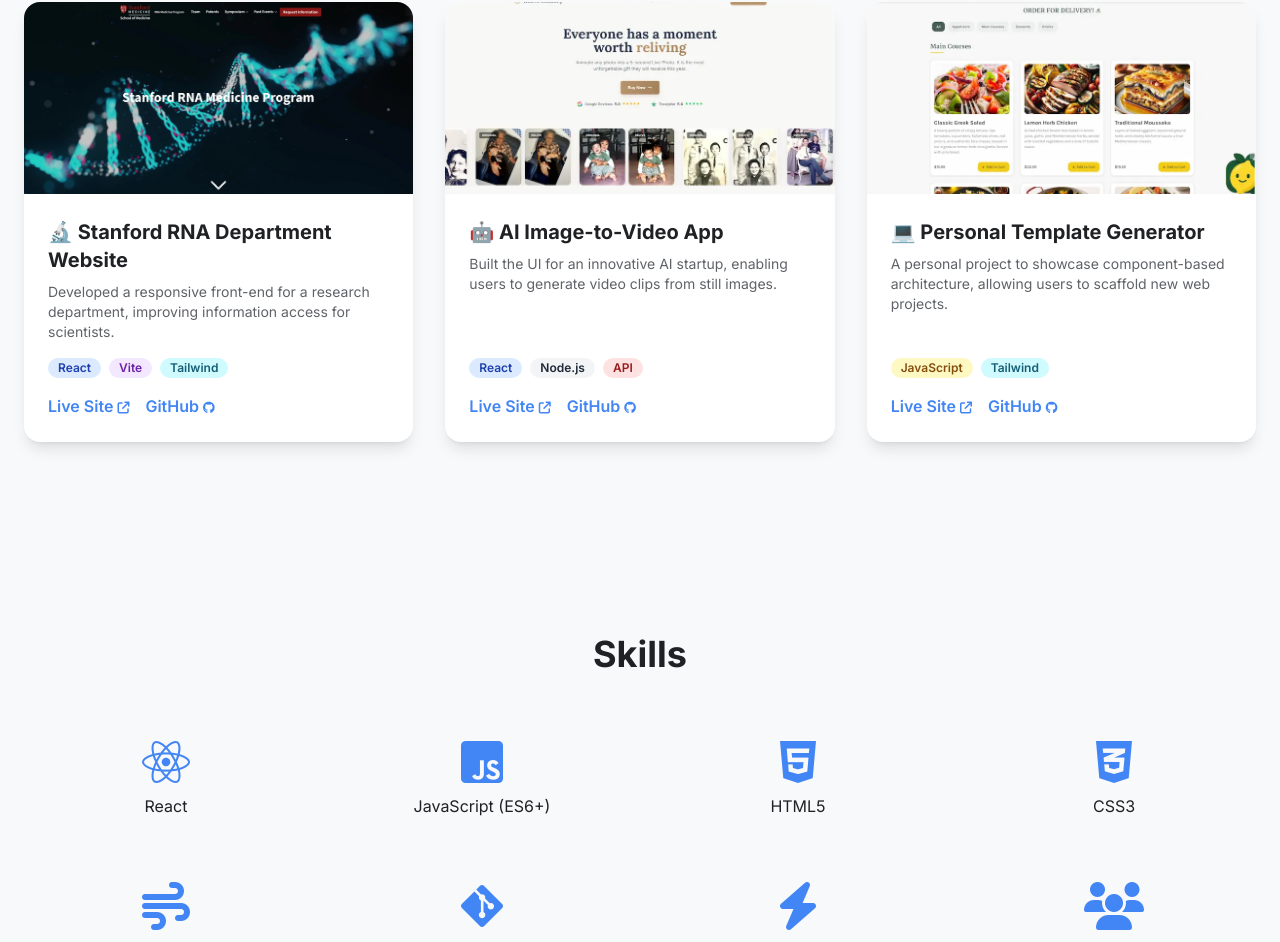
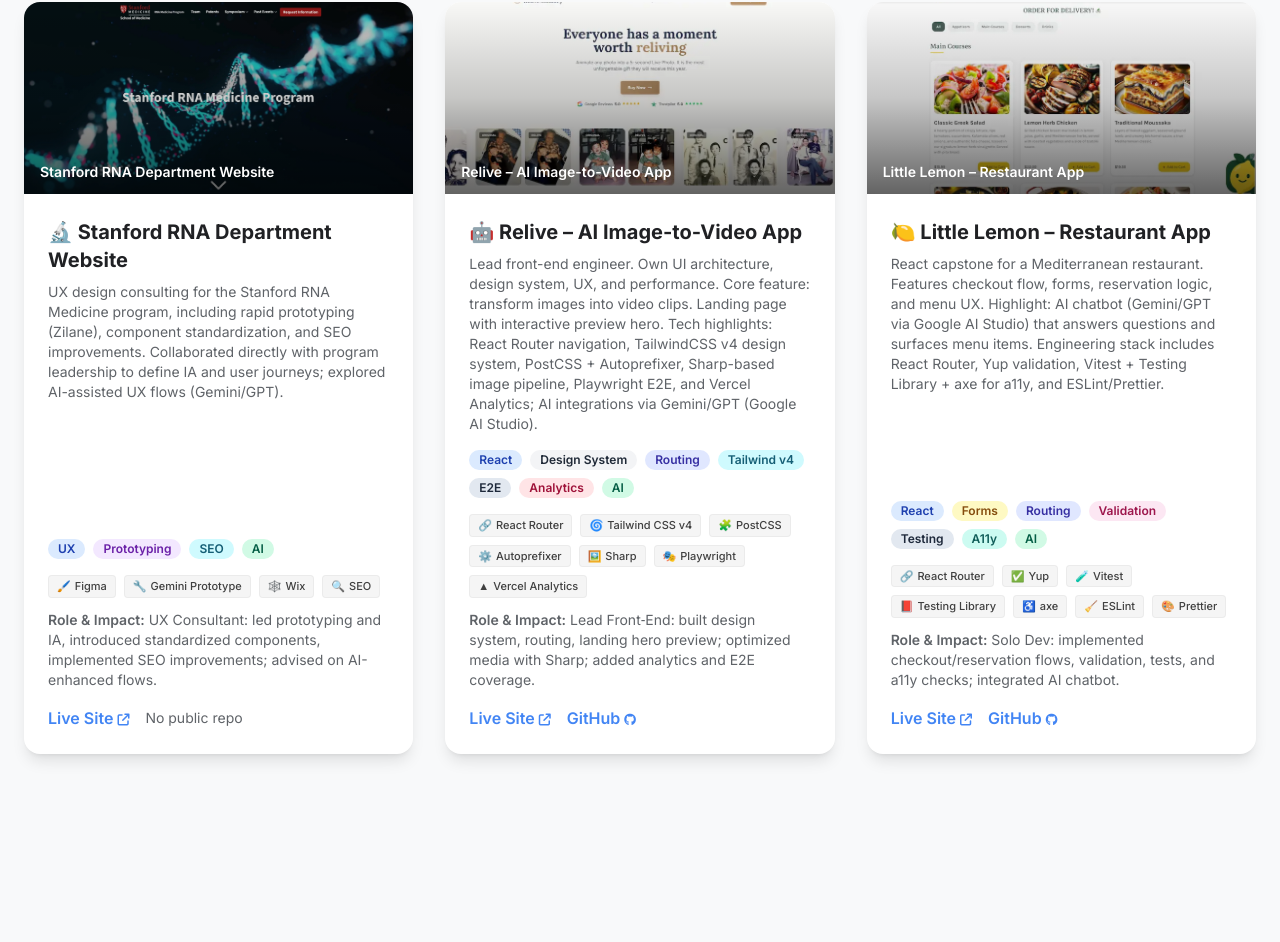
Before and after one commit to heyitschien/chien-dev-portfolio, a React (Vite) app: page / in a window 1280 px wide. Shown: the part 1515-2457 px from the top of the page. Built offline with nearby package versions, Linux system fonts and the light colour scheme.

Commit message:
update project sections with better icons

```diff
--- a/components/Projects.tsx
+++ b/components/Projects.tsx
@@ -4,8 +4,32 @@
 import { Project } from '../types';
 import Section from './Section';
 
+// Lightweight icon mapping for tooling badges
+const TOOL_EMOJI: Record<string, string> = {
+    'React Router': '🔗',
+    'Tailwind CSS v4': '🌀',
+    'Tailwind v4': '🌀',
+    PostCSS: '🧩',
+    Autoprefixer: '⚙️',
+    Sharp: '🖼️',
+    Playwright: '🎭',
+    'Vercel Analytics': '▲',
+    Yup: '✅',
+    Vitest: '🧪',
+    'Testing Library': '📕',
+    axe: '♿',
+    ESLint: '🧹',
+    Prettier: '🎨',
+    // Stanford / UX stack
+    Figma: '🖌️',
+    'Zilane Prototype': '⚡',
+    Wix: '🕸️',
+    SEO: '🔍',
+};
+
 const ProjectCard: React.FC<{ project: Project }> = ({ project }) => (
     <div className="bg-surface-light dark:bg-surface-dark rounded-2xl overflow-hidden shadow-lg hover:shadow-2xl transition-shadow duration-300 transform hover:-translate-y-1 flex flex-col">
+        <div className="relative h-48">
             <picture>
                 {project.imageWebp && (
                     <source type="image/webp" srcSet={project.imageWebp} />
@@ -13,11 +37,16 @@
                 <img
                     src={project.imageJpg || project.imageUrl}
                     alt={project.title}
-                className="w-full h-48 object-cover"
+                    className="w-full h-full object-cover"
                     loading="lazy"
                     decoding="async"
                 />
             </picture>
+            <div className="absolute inset-0 bg-gradient-to-t from-black/60 via-black/20 to-transparent" />
+            <div className="absolute bottom-3 left-4 text-white font-semibold text-sm drop-shadow-sm">
+                {project.title.replace(/^[^A-Za-z0-9]+\s*/, '')}
+            </div>
+        </div>
         <div className="p-6 flex flex-col flex-grow">
             <h3 className="text-xl font-bold mb-2">{project.title}</h3>
             <p className="text-on-surface-variant-light dark:text-on-surface-variant-dark mb-4 text-sm flex-grow">{project.description}</p>
@@ -26,9 +55,31 @@
                     <span key={tag.name} className={`text-xs font-semibold px-2.5 py-0.5 rounded-full ${tag.colorClass}`}>{tag.name}</span>
                 ))}
             </div>
-            <div className="flex space-x-4 mt-auto">
+            {project.tooling && project.tooling.length > 0 && (
+                <div className="mb-3 flex flex-wrap gap-2">
+                    {project.tooling.map(tool => (
+                        <span
+                            key={tool}
+                            className="text-[11px] font-medium px-2 py-0.5 rounded bg-neutral-100 dark:bg-neutral-800 text-neutral-700 dark:text-neutral-200 border border-neutral-200/60 dark:border-neutral-700/60"
+                            title={tool}
+                        >
+                            <span className="mr-1" aria-hidden>{TOOL_EMOJI[tool] ?? '🔧'}</span>{tool}
+                        </span>
+                    ))}
+                </div>
+            )}
+            {project.roleImpact && (
+                <p className="text-sm text-on-surface-variant-light dark:text-on-surface-variant-dark mb-4">
+                    <span className="font-semibold">Role &amp; Impact:</span> {project.roleImpact}
+                </p>
+            )}
+            <div className="flex items-center space-x-4 mt-auto">
                 <a href={project.liveUrl} target="_blank" rel="noopener noreferrer" className="font-semibold text-primary-light dark:text-primary-dark hover:underline">Live Site <i className="fa-solid fa-arrow-up-right-from-square text-xs"></i></a>
+                {project.githubUrl ? (
                     <a href={project.githubUrl} target="_blank" rel="noopener noreferrer" className="font-semibold text-primary-light dark:text-primary-dark hover:underline">GitHub <i className="fa-brands fa-github text-xs"></i></a>
+                ) : (
+                    <span className="text-on-surface-variant-light dark:text-on-surface-variant-dark text-sm">No public repo</span>
+                )}
             </div>
         </div>
     </div>
--- a/constants.ts
+++ b/constants.ts
@@ -4,44 +4,60 @@
 export const PROJECTS: Project[] = [
   {
     title: '🔬 Stanford RNA Department Website',
-    description: 'Developed a responsive front-end for a research department, improving information access for scientists.',
+    description: 'UX design consulting for the Stanford RNA Medicine program, including rapid prototyping (Zilane), component standardization, and SEO improvements. Collaborated directly with program leadership to define IA and user journeys; explored AI-assisted UX flows (Gemini/GPT).',
     tags: [
-      { name: 'React', colorClass: 'bg-blue-100 text-blue-800 dark:bg-blue-900 dark:text-blue-200' },
-      { name: 'Vite', colorClass: 'bg-purple-100 text-purple-800 dark:bg-purple-900 dark:text-purple-200' },
-      { name: 'Tailwind', colorClass: 'bg-cyan-100 text-cyan-800 dark:bg-cyan-900 dark:text-cyan-200' },
+      { name: 'UX', colorClass: 'bg-blue-100 text-blue-800 dark:bg-blue-900 dark:text-blue-200' },
+      { name: 'Prototyping', colorClass: 'bg-purple-100 text-purple-800 dark:bg-purple-900 dark:text-purple-200' },
+      { name: 'SEO', colorClass: 'bg-cyan-100 text-cyan-800 dark:bg-cyan-900 dark:text-cyan-200' },
+      { name: 'AI', colorClass: 'bg-emerald-100 text-emerald-800 dark:bg-emerald-900 dark:text-emerald-200' },
     ],
+    tooling: ['Figma', 'Gemini Prototype', 'Wix', 'SEO'],
+    roleImpact: 'UX Consultant: led prototyping and IA, introduced standardized components, implemented SEO improvements; advised on AI-enhanced flows.',
     imageUrl: '/projects/stanford.jpg',
     imageWebp: '/projects/stanford.webp',
     imageJpg: '/projects/stanford.jpg',
-    liveUrl: '#',
-    githubUrl: '#',
+    liveUrl: 'https://www.stanfordrnamedicine.com/',
+    githubUrl: '', // Wix project (no public repo)
   },
   {
-    title: '🤖 AI Image-to-Video App',
-    description: 'Built the UI for an innovative AI startup, enabling users to generate video clips from still images.',
+    title: '🤖 Relive – AI Image-to-Video App',
+    description: 'Lead front-end engineer. Own UI architecture, design system, UX, and performance. Core feature: transform images into video clips. Landing page with interactive preview hero. Tech highlights: React Router navigation, TailwindCSS v4 design system, PostCSS + Autoprefixer, Sharp-based image pipeline, Playwright E2E, and Vercel Analytics; AI integrations via Gemini/GPT (Google AI Studio).',
     tags: [
         { name: 'React', colorClass: 'bg-blue-100 text-blue-800 dark:bg-blue-900 dark:text-blue-200' },
-        { name: 'Node.js', colorClass: 'bg-gray-100 text-gray-800 dark:bg-gray-700 dark:text-gray-200' },
-        { name: 'API', colorClass: 'bg-red-100 text-red-800 dark:bg-red-900 dark:text-red-200' },
+        { name: 'Design System', colorClass: 'bg-gray-100 text-gray-800 dark:bg-gray-700 dark:text-gray-200' },
+        { name: 'Routing', colorClass: 'bg-indigo-100 text-indigo-800 dark:bg-indigo-900 dark:text-indigo-200' },
+        { name: 'Tailwind v4', colorClass: 'bg-cyan-100 text-cyan-800 dark:bg-cyan-900 dark:text-cyan-200' },
+        { name: 'E2E', colorClass: 'bg-slate-200 text-slate-800 dark:bg-slate-700 dark:text-slate-200' },
+        { name: 'Analytics', colorClass: 'bg-rose-100 text-rose-800 dark:bg-rose-900 dark:text-rose-200' },
+        { name: 'AI', colorClass: 'bg-emerald-100 text-emerald-800 dark:bg-emerald-900 dark:text-emerald-200' },
     ],
+    tooling: ['React Router', 'Tailwind CSS v4', 'PostCSS', 'Autoprefixer', 'Sharp', 'Playwright', 'Vercel Analytics'],
+    roleImpact: 'Lead Front‑End: built design system, routing, landing hero preview; optimized media with Sharp; added analytics and E2E coverage.',
     imageUrl: '/projects/relive.jpg',
     imageWebp: '/projects/relive.webp',
     imageJpg: '/projects/relive.jpg',
-    liveUrl: '#',
-    githubUrl: '#',
+    liveUrl: 'https://www.relive.photo/',
+    githubUrl: 'https://github.com/joiscoding/relive',
   },
   {
-    title: '💻 Personal Template Generator',
-    description: 'A personal project to showcase component-based architecture, allowing users to scaffold new web projects.',
+    title: '🍋 Little Lemon – Restaurant App',
+    description: 'React capstone for a Mediterranean restaurant. Features checkout flow, forms, reservation logic, and menu UX. Highlight: AI chatbot (Gemini/GPT via Google AI Studio) that answers questions and surfaces menu items. Engineering stack includes React Router, Yup validation, Vitest + Testing Library + axe for a11y, and ESLint/Prettier.',
     tags: [
-        { name: 'JavaScript', colorClass: 'bg-yellow-100 text-yellow-800 dark:bg-yellow-900 dark:text-yellow-200' },
-        { name: 'Tailwind', colorClass: 'bg-cyan-100 text-cyan-800 dark:bg-cyan-900 dark:text-cyan-200' },
+        { name: 'React', colorClass: 'bg-blue-100 text-blue-800 dark:bg-blue-900 dark:text-blue-200' },
+        { name: 'Forms', colorClass: 'bg-yellow-100 text-yellow-800 dark:bg-yellow-900 dark:text-yellow-200' },
+        { name: 'Routing', colorClass: 'bg-indigo-100 text-indigo-800 dark:bg-indigo-900 dark:text-indigo-200' },
+        { name: 'Validation', colorClass: 'bg-pink-100 text-pink-800 dark:bg-pink-900 dark:text-pink-200' },
+        { name: 'Testing', colorClass: 'bg-slate-200 text-slate-800 dark:bg-slate-700 dark:text-slate-200' },
+        { name: 'A11y', colorClass: 'bg-teal-100 text-teal-800 dark:bg-teal-900 dark:text-teal-200' },
+        { name: 'AI', colorClass: 'bg-emerald-100 text-emerald-800 dark:bg-emerald-900 dark:text-emerald-200' },
     ],
+    tooling: ['React Router', 'Yup', 'Vitest', 'Testing Library', 'axe', 'ESLint', 'Prettier'],
+    roleImpact: 'Solo Dev: implemented checkout/reservation flows, validation, tests, and a11y checks; integrated AI chatbot.',
     imageUrl: '/projects/little-lemon.jpg',
     imageWebp: '/projects/little-lemon.webp',
     imageJpg: '/projects/little-lemon.jpg',
-    liveUrl: '#',
-    githubUrl: '#',
+    liveUrl: 'https://little-lemon-kappa.vercel.app/',
+    githubUrl: 'https://github.com/heyitschien/little-lemon',
   },
 ];
 
--- a/types.ts
+++ b/types.ts
@@ -10,6 +10,10 @@
   imageJpg?: string;
   liveUrl: string;
   githubUrl: string;
+  // Optional: list of tooling/technologies to show as compact badges
+  tooling?: string[];
+  // Optional: one-liner highlighting your role and impact
+  roleImpact?: string;
 }
 
 export interface Skill {
```
Lines whose indentation alone changed are shown as unchanged.
